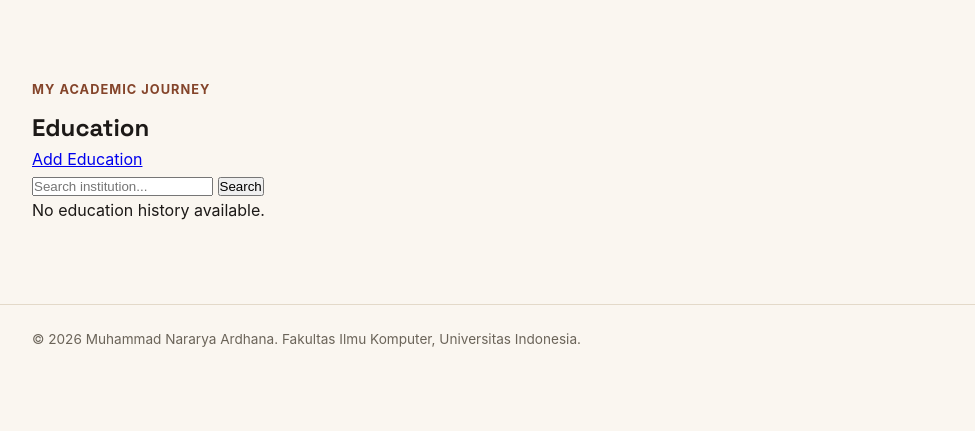
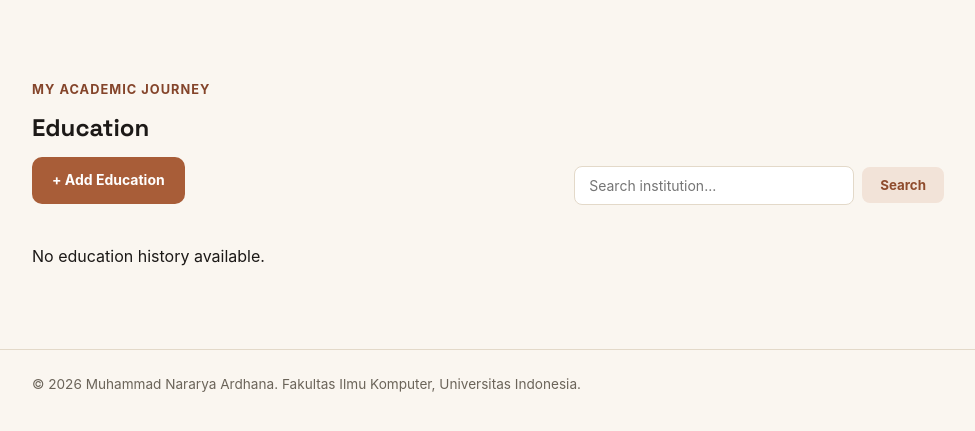
Before and after one commit to NararyaArdhana/myportofolio, a Django app: page /education/ in a window 1280 px wide. Shown: the part 74-505 px from the top of the page, without its empty margins (152-1127 px from the left). Run offline with Django 5.2, Linux system fonts and the light colour scheme; data that the repository does not hold is empty.

Commit message:
Polish education page UI
Memperbarui tampilan halaman Education dengan tombol aksi yang konsisten dan menempatkan fitur pencarian di sisi kanan agar layout lebih rapi.

```diff
--- a/static/css/style.css
+++ b/static/css/style.css
@@ -198,6 +198,63 @@ h1, .brand {
     padding: 80px 0;
 }
 
+.education-actions {
+    display: flex;
+    justify-content: space-between;
+    align-items: center;
+    margin-bottom: 20px;
+    gap: 20px;
+}
+
+.education-search {
+    display: flex;
+    align-items: center;
+    gap: 8px;
+}
+
+.education-search input {
+    width: 280px;
+    padding: 10px 14px;
+    border: 1px solid var(--line);
+    border-radius: 8px;
+    background: #fff;
+    font-family: inherit;
+    font-size: 14px;
+}
+
+.education-search button {
+    padding: 10px 18px;
+    border: none;
+    border-radius: 8px;
+    background: #f2e3d8;
+    color: #8f4c2d;
+    font-family: inherit;
+    font-weight: 700;
+    cursor: pointer;
+    transition: all 0.2s ease;
+}
+
+.education-search button:hover {
+    background: #e8d3c4;
+    transform: translateY(-1px);
+}
+
+@media (max-width: 768px) {
+    .education-actions {
+        flex-direction: column;
+        align-items: stretch;
+    }
+
+    .education-search {
+        width: 100%;
+    }
+
+    .education-search input {
+        flex: 1;
+        width: auto;
+    }
+}
+
 .section-kicker {
     font-size: 14px;
     font-weight: 700;
--- a/templates/education.html
+++ b/templates/education.html
@@ -11,8 +11,12 @@
         <p class="section-kicker">My Academic Journey</p>
         <h1>Education</h1>
 
-        <a href="{% url 'main:add_education' %}">Add Education</a>
-        <form method="GET">
+        <div class="education-actions">
+            <a href="{% url 'main:add_education' %}" class="btn btn-add">
+                + Add Education
+            </a>
+
+            <form method="GET" class="education-search">
                 <input
                     type="text"
                     name="institution"
@@ -21,6 +25,7 @@
                 >
                 <button type="submit">Search</button>
             </form>
+        </div>
 
         <div class="education-grid">
             {% for education in education_list %}
@@ -37,13 +42,13 @@
                     <h3>{{ education.institution }}</h3>
                     <p>{{ education.degree }}</p>
 
-                    <a href="{% url 'main:update_education' education.id %}">
+                   <a href="{% url 'main:update_education' education.id %}" class="btn btn-update">
                         Update
                     </a>
 
-                    <form method="POST" action="{% url 'main:delete_education' education.id %}">
+                    <form method="POST" action="{% url 'main:delete_education' education.id %}" class="delete-form">
                         {% csrf_token %}
-                        <button type="submit">Delete</button>
+                        <button type="submit" class="btn btn-delete">Delete</button>
                     </form>
 
                 </div>
```
Lines whose indentation alone changed are shown as unchanged.
